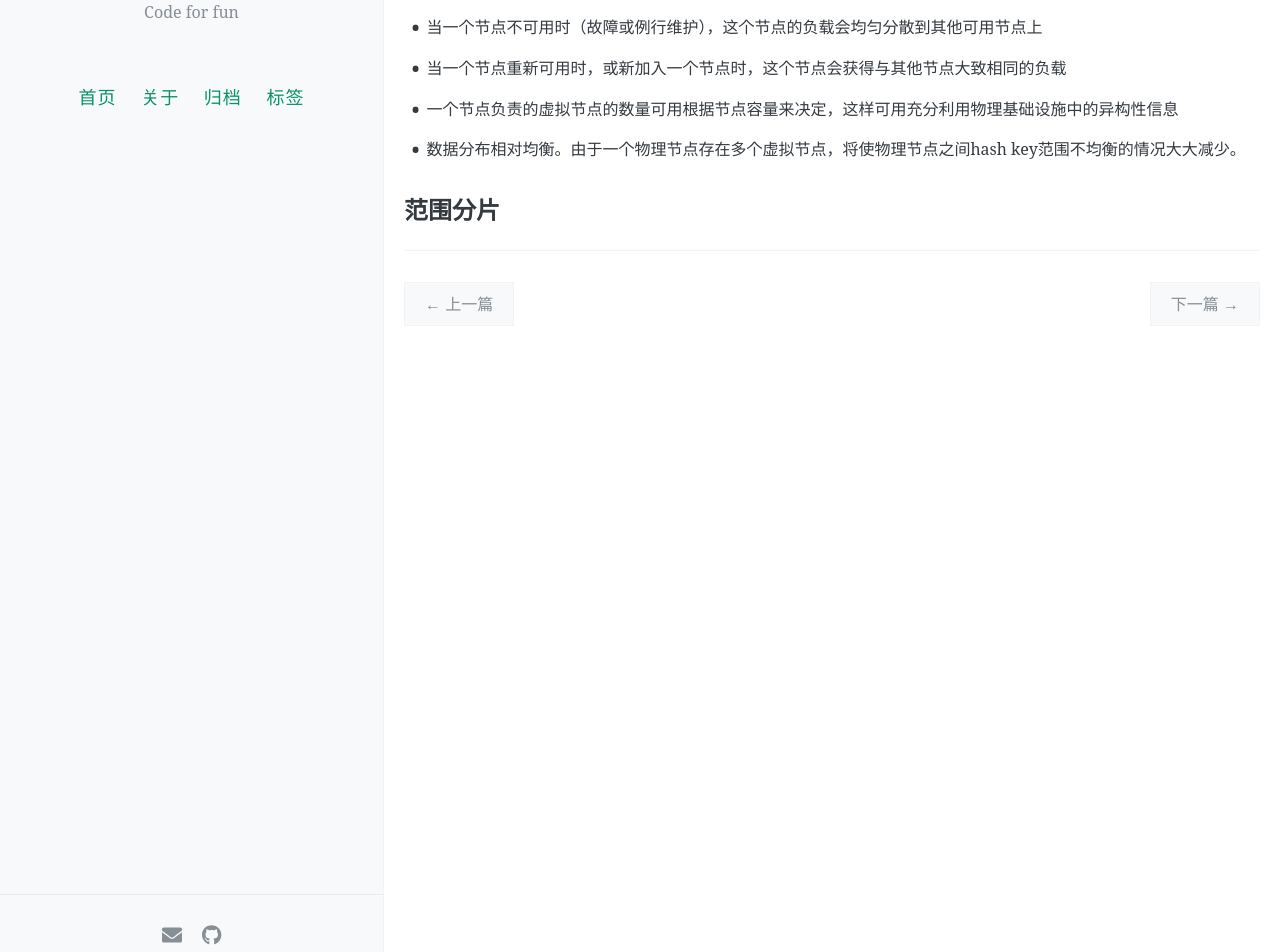
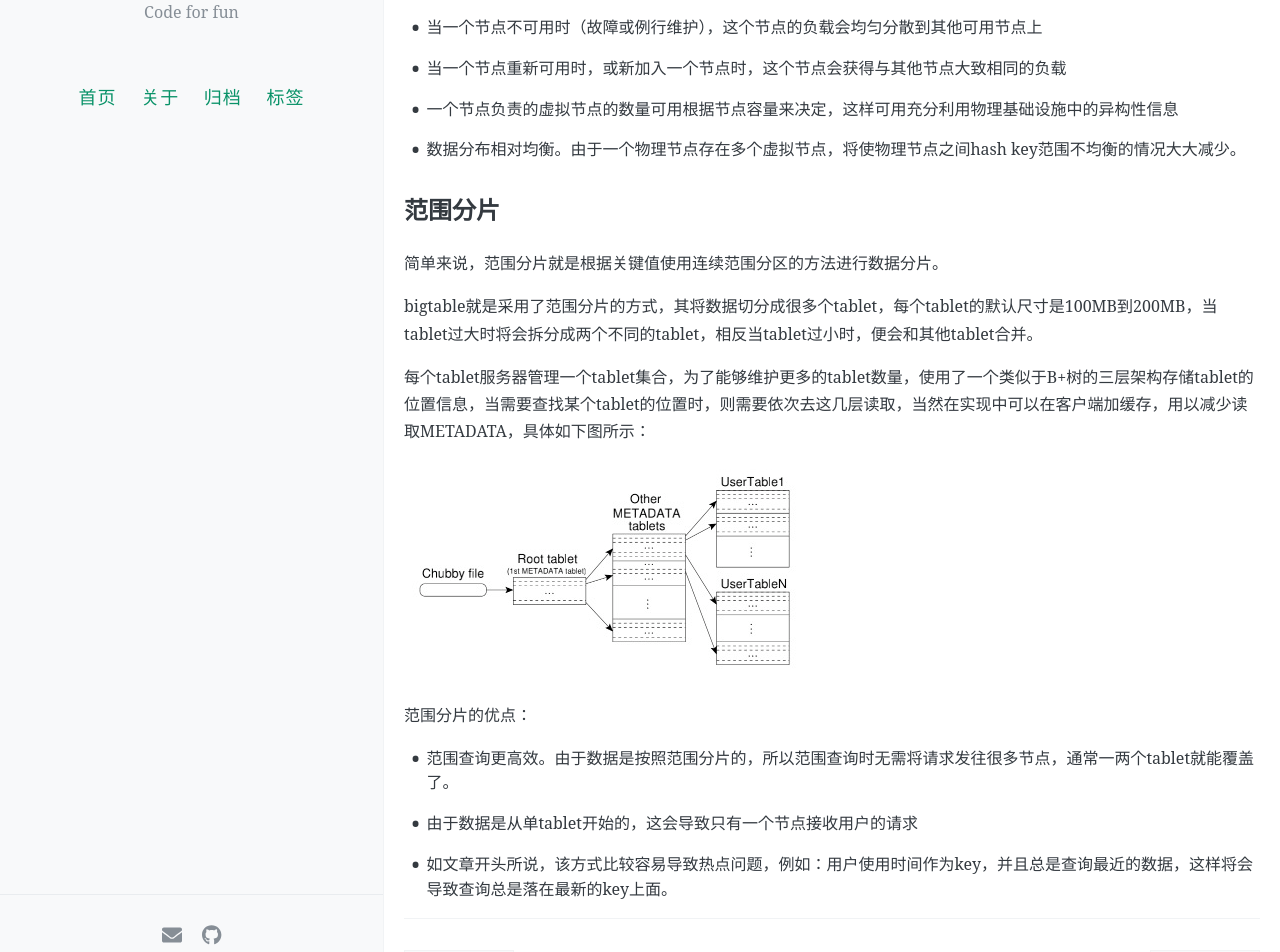
Before and after one commit to levy5307/blog, a Jekyll site: the page built from _posts/2021-06-06-thinking-about-partition.md, in a window 1280 px wide and 1400 px high, scrolled down 3576 px. Shown: the part 366-1318 px from the top of the window. Built offline with Jekyll 4.4.1, drawn with Linux system fonts in a browser that asks for light colours; comment, search, counter and statistics services are not loaded; before the commit the page ends 4309 px from its top, so only the background shows below that.

Commit message:
update partition

```diff
--- a/_posts/2021-06-06-thinking-about-partition.md
+++ b/_posts/2021-06-06-thinking-about-partition.md
@@ -99,7 +99,6 @@ slot = CRC16(key) & 0x3FFF
 
 ![](../images/partition-consistent-hashing-virtual-node.svg)
 
-
 虚拟节点会带来如下好处：
 
 - 当一个节点不可用时（故障或例行维护），这个节点的负载会均匀分散到其他可用节点上
@@ -111,3 +110,19 @@ slot = CRC16(key) & 0x3FFF
 - 数据分布相对均衡。由于一个物理节点存在多个虚拟节点，将使物理节点之间hash key范围不均衡的情况大大减少。
 
 ## 范围分片
+
+简单来说，范围分片就是根据关键值使用连续范围分区的方法进行数据分片。
+
+bigtable就是采用了范围分片的方式，其将数据切分成很多个tablet，每个tablet的默认尺寸是100MB到200MB，当tablet过大时将会拆分成两个不同的tablet，相反当tablet过小时，便会和其他tablet合并。
+
+每个tablet服务器管理一个tablet集合，为了能够维护更多的tablet数量，使用了一个类似于B+树的三层架构存储tablet的位置信息，当需要查找某个tablet的位置时，则需要依次去这几层读取，当然在实现中可以在客户端加缓存，用以减少读取METADATA，具体如下图所示：
+
+![](../images/partition-bigtable-tablet-mapping.jpg)
+
+范围分片的优点：
+
+- 范围查询更高效。由于数据是按照范围分片的，所以范围查询时无需将请求发往很多节点，通常一两个tablet就能覆盖了。
+
+- 由于数据是从单tablet开始的，这会导致只有一个节点接收用户的请求
+
+- 如文章开头所说，该方式比较容易导致热点问题，例如：用户使用时间作为key，并且总是查询最近的数据，这样将会导致查询总是落在最新的key上面。
```
Also changed, not shown: _posts/2019-08-04-bigtable.md (+4 -4 lines), images/partition-bigtable-tablet-mapping.jpg (added).
